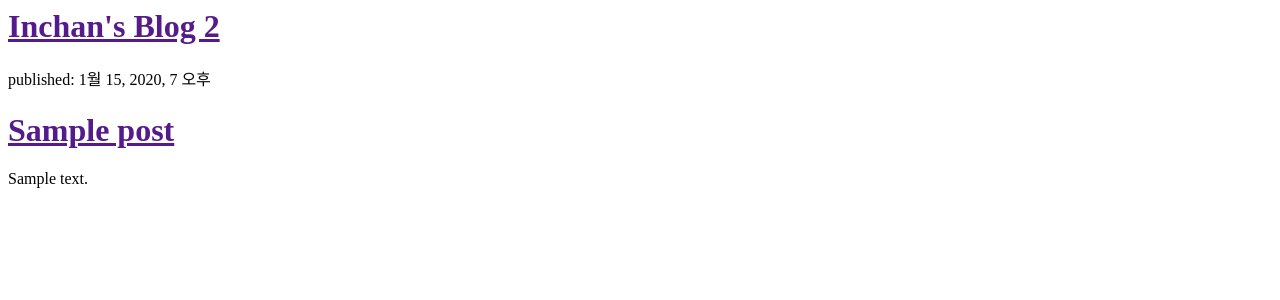
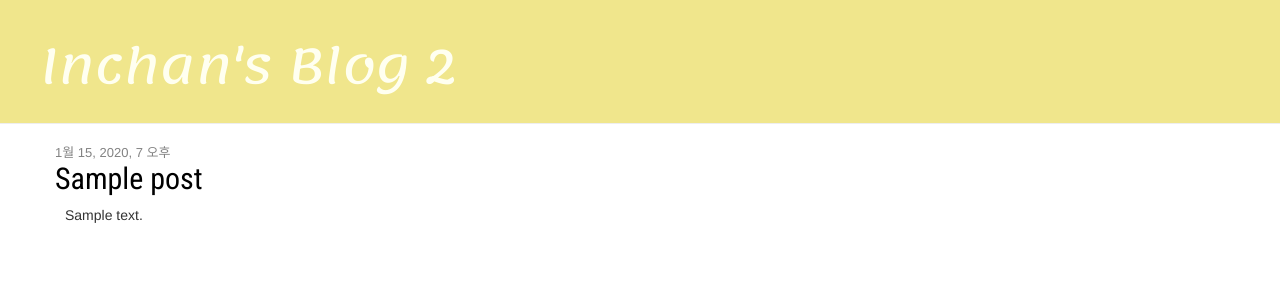
Before and after one commit to dls4585/tutorial_2nd, a Django app: page / in a window 1280 px wide. Shown: the top 300 px of the page. Run offline with Django 3.2, Linux system fonts and the light colour scheme; tables that the repository leaves empty hold one stand-in row (values such as "Sample post"); some libraries are stand-ins or nearby versions.

Commit message:
Added view and template for detailed blog post as well as CSS for the site

```diff
--- /dev/null
+++ b/blog/static/css/blog.css
@@ -0,0 +1,54 @@
+.page-header {
+    background-color: #F0E68C;
+    margin-top: 0;
+    padding: 20px 20px 20px 40px;
+}
+
+.page-header h1, .page-header h1 a, .page-header h1 a:visited, .page-header h1 a:active {
+    color: #FFFFF0;
+    font-size: 36pt;
+    text-decoration: none;
+}
+
+.content {
+    margin-left: 40px;
+}
+
+
+h1, h2, h3, h4 {
+    font-family: 'Lemonada', cursive;
+}
+
+.date {
+    color: #828282;
+    margin-bottom: -20px;
+    font-size: 13px;
+}
+
+.save {
+    float: right;
+}
+
+.post-form textarea, .post-form input{
+    width: 100%;
+}
+
+.top-menu, .top-menu:hover, .top-menu:visited {
+    color: #ffffff;
+    float: right;
+    font-size: 26pt;
+    margin-left: 20px;
+}
+
+.post {
+    margin-bottom: 70px;
+}
+
+.post h1, .post h1 a, .post h1 a:visited {
+    color: #000000;
+    font-size: 30px;
+    font-family: 'Roboto Condensed';
+}
+.post p {
+    margin-left:10px;
+}
--- /dev/null
+++ b/blog/templates/blog/base.html
@@ -0,0 +1,25 @@
+{% load static %}
+<html>
+    <head>
+        <title>Inchan's Blog 2</title>
+        <link rel="stylesheet" href="//maxcdn.bootstrapcdn.com/bootstrap/3.2.0/css/bootstrap.min.css">
+        <link rel="stylesheet" href="//maxcdn.bootstrapcdn.com/bootstrap/3.2.0/css/bootstrap-theme.min.css">
+        {%comment%}인터넷에 있는 파일 연결하는 링크{%endcomment%}
+        <link rel="stylesheet" href="{% static 'css/blog.css' %}">
+        <link href="//fonts.googleapis.com/css?family=Lemonada&subset=latin,latin-ext" rel="stylesheet" type="text/css">
+        <link href="//fonts.googleapis.com/css?family=Roboto+Condensed&subset=latin,latin-ext" rel="stylesheet" type="text/css">
+    </head>
+    <body>
+        <div class="page-header">
+            <h1><a href="/">Inchan's Blog 2</a></h1>
+        </div>
+        <div class="content container">
+            <div class="row">
+                <div class="col-md-8">
+                    {%block content%}
+                    {%endblock%}
+                </div>
+            </div>
+        </div>
+    </body>
+</html>
--- a/blog/templates/blog/post_list.html
+++ b/blog/templates/blog/post_list.html
@@ -1,17 +1,13 @@
-<html>
-    <head>
-        <title>Inchan's Blog 2</title>
-    </head>
-    <body>
-        <div>
-            <h1><a href="">Inchan's Blog 2</a></h1>
-        </div>
-        {%for post in posts%}
-        <div>
-            <p>published: {{post.published_date}}</p>
-            <h1><a href="">{{post.title}}</a> </h1>
+{%extends 'blog/base.html'%}
+
+{% block content %}
+    {%for post in posts%}
+        <div class="post">
+            <div class="date">
+                {{post.published_date}}
+            </div>
+            <h1><a href="{%url 'post_detail' pk=post.pk%}">{{post.title}}</a></h1>
             <p>{{post.text|linebreaksbr}}</p>
         </div>
-        {%endfor%}
-    </body>
-</html>
+    {%endfor%}
+{%endblock%}
--- a/blog/urls.py
+++ b/blog/urls.py
@@ -5,4 +5,5 @@ urlpatterns = [
     #127.0.0.1:8000/ 으로 들어오면 view.post_list를 보여줘
     #기본화면
     path('', views.post_list, name='post_list'),
+    path('post/<int:pk>', views.post_detail, name='post_detail'),
 ]
--- a/blog/views.py
+++ b/blog/views.py
@@ -1,4 +1,4 @@
-from django.shortcuts import render
+from django.shortcuts import render, get_object_or_404
 from django.utils import timezone
 from .models import Post
 
@@ -7,3 +7,7 @@ def post_list(request):
     posts = Post.objects.filter(published_date__lte=timezone.now()).order_by('published_date')
     return render(request, 'blog/post_list.html', {'posts': posts})
     #posts 라는 문자열이 나오면 posts인거다?
+
+def post_detail(request, pk):
+    post = get_object_or_404(Post, pk=pk)
+    return render(request, 'blog/post_detail.html', {'post': post})
```
Also changed, not shown: blog/templates/blog/post_detail.html (added, +13 -0 lines).
